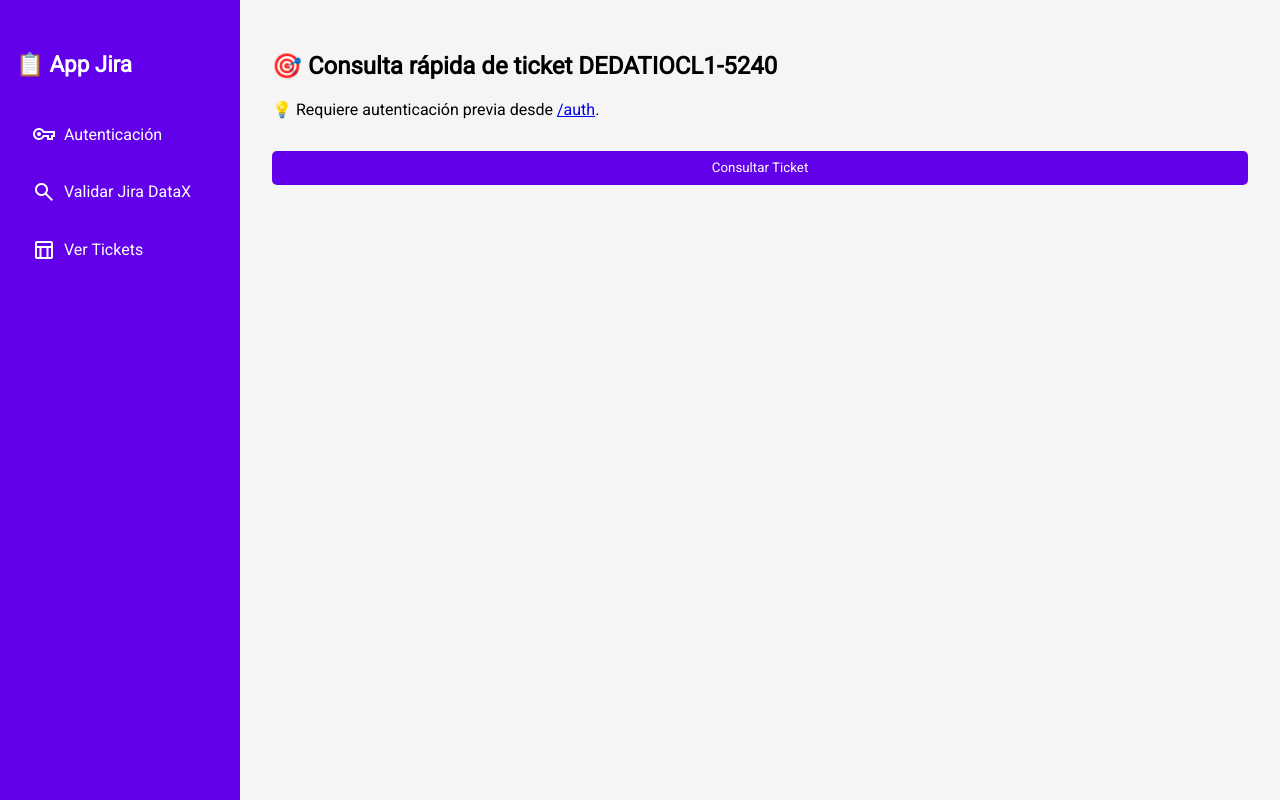
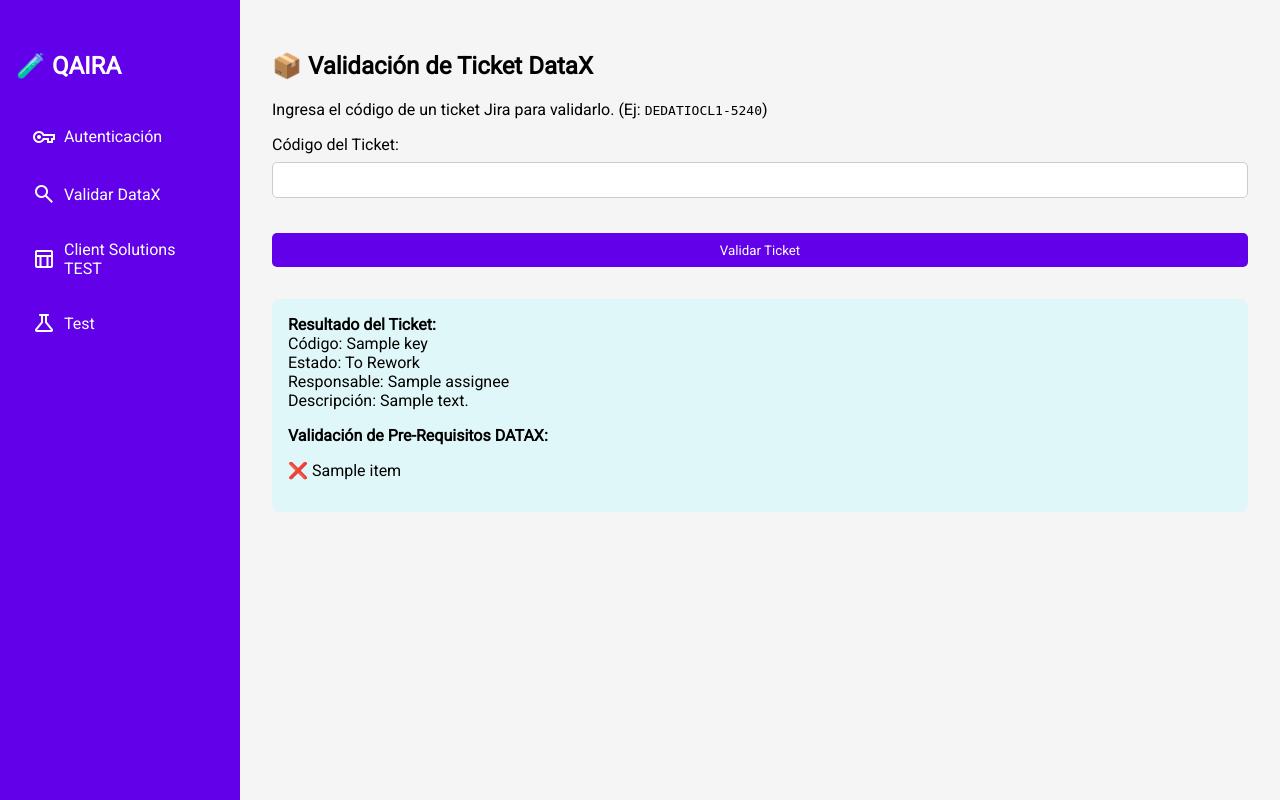
Before and after one commit to jemmyperez28/qareviewv2, a Flask app: template templates/form.html in a window 1280 px wide. Run offline with Flask 2, Linux system fonts and the light colour scheme; the template is opened without the code that fills it: most values are stand-ins (such as "Sample title", 1, 10 or a date in 2020).

Commit message:
Primera presentacion

```diff
--- a/main.py
+++ b/main.py
@@ -1,7 +1,7 @@
 from flask import Flask, request, jsonify, render_template, Response, redirect, url_for, flash
 from jira import JIRA
 import os
-from datetime import datetime , date
+from datetime import datetime, date
 import json
 
 app = Flask(__name__)
@@ -14,8 +14,8 @@ jira_auth_token = {
 }
 
 @app.route('/')
-def index():
-    return jsonify({"Choo Choo": " Welcome to your Flask app 🚅"})
+def redireccion_raiz():
+    return redirect(url_for('auth_jira'))
 
 @app.route('/form')
 def mostrar_formulario():
@@ -32,9 +32,8 @@ def auth_jira():
         try:
             jira_options = {'server': 'https://jira.globaldevtools.bbva.com'}
             jira_test = JIRA(options=jira_options, auth=(username, token))
-            jira_test.projects()  # Intenta acceder a algo para verificar
+            jira_test.projects()
 
-            # ✅ Guardar token en memoria
             jira_auth_token["username"] = username
             jira_auth_token["token"] = token
 
@@ -54,10 +53,8 @@ def sync_ticket():
         if not datos:
             return jsonify({"error": "No se recibió JSON válido"}), 400
 
-        # Agrega el timestamp dentro del mismo diccionario
         datos["timestamp_servidor"] = datetime.utcnow().isoformat()
 
-        # Guarda en archivo txt
         ruta_archivo = os.path.join(os.path.dirname(__file__), 'registro.txt')
         with open(ruta_archivo, 'a', encoding='utf-8') as f:
             f.write(json.dumps(datos, ensure_ascii=False) + '\n')
@@ -85,7 +82,6 @@ def ver_registros():
                     registro = json.loads(linea)
                     registros.append(registro)
 
-                    # ✅ Ahora el timestamp está directamente en el registro
                     if "timestamp_servidor" in registro:
                         timestamp = datetime.fromisoformat(registro["timestamp_servidor"])
                         if timestamp.date() == hoy:
@@ -111,7 +107,7 @@ def consultar_formulario():
 
     username = jira_auth_token.get("username")
     token = jira_auth_token.get("token")
-    issue_key = 'DEDATIOCL1-5240'  # fijo
+    issue_key = 'DEDATIOCL1-5315'
 
     if not username or not token:
         return jsonify({"error": "❌ No se ha autenticado aún. Ingresa credenciales en /auth"}), 400
@@ -148,7 +144,6 @@ def vista_tickets_multiples():
 
     jira_options = {'server': 'https://jira.globaldevtools.bbva.com'}
 
-    # Mapeo de tickets a su tipo de desarrollo
     tickets_info = {
         "DEDATIOCL1-5015": "ControlM",
         "DEDATIOCL1-5315": "Kirby",
@@ -162,10 +157,12 @@ def vista_tickets_multiples():
         for key, tipo_desarrollo in tickets_info.items():
             try:
                 issue = jira_obj.issue(key, expand='changelog')
-                # Buscar Team Backlog (ajusta el campo real si es diferente)
-                team_backlog = getattr(issue.fields, 'customfield_18900', 'No disponible')
+                team_backlog = "No disponible"
+                for field_key, field_val in issue.fields.__dict__.items():
+                    if isinstance(field_val, dict) and field_val.get("value") in ["ControlM", "Kirby", "DataQuality"]:
+                        team_backlog = field_val.get("value")
+                        break
 
-                # Obtener último cambio de estado
                 ultimo_cambio_estado = None
                 for historial in reversed(issue.changelog.histories):
                     for item in historial.items:
@@ -207,6 +204,65 @@ def vista_tickets_multiples():
 
     return render_template("tickets.html", tickets=resultados)
 
+@app.route('/test')
+def vista_test():
+    global jira_auth_token
+    username = jira_auth_token.get("username")
+    token = jira_auth_token.get("token")
+    issue_key = 'DEDATIOCL1-5315'
+
+    if not username or not token:
+        return render_template("test.html", error="❌ No autenticado. Por favor ve a /auth."), 401
+
+    jira_options = {'server': 'https://jira.globaldevtools.bbva.com'}
+
+    try:
+        jira_obj = JIRA(options=jira_options, auth=(username, token))
+        issue = jira_obj.issue(issue_key)
+        campos = issue.raw.get("fields", {})
+        return render_template("test.html", campos=campos)
+    except Exception as e:
+        return render_template("test.html", error=f"❌ Error al obtener el ticket: {str(e)}")
+
+@app.route('/validar-datax', methods=['POST'])
+def validar_datax():
+    global jira_auth_token
+    username = jira_auth_token.get("username")
+    token = jira_auth_token.get("token")
+    issue_key = request.form.get("ticket_code")
+
+    if not username or not token:
+        return render_template("form.html", error="❌ No autenticado. Ve a /auth."), 401
+
+    if not issue_key:
+        return render_template("form.html", error="❌ Debes ingresar un código de ticket."), 400
+
+    jira_options = {'server': 'https://jira.globaldevtools.bbva.com'}
+
+    try:
+        jira_obj = JIRA(options=jira_options, auth=(username, token))
+        issue = jira_obj.issue(issue_key)
+
+        labels = issue.fields.labels if hasattr(issue.fields, 'labels') else []
+
+        checklist = [
+            {"nombre": "DATAX_DQA", "ok": "DATAX_DQA" in labels},
+            {"nombre": "PROMOCION_NUEVA", "ok": "PROMOCION_NUEVA" in labels},
+            {"nombre": "CRQ*", "ok": any(label.startswith("CRQ") for label in labels)}
+        ]
+
+        datos = {
+            "key": issue.key,
+            "summary": issue.fields.summary,
+            "status": issue.fields.status.name,
+            "assignee": issue.fields.assignee.displayName if issue.fields.assignee else "Sin asignar",
+            "checklist": checklist
+        }
+
+        return render_template("form.html", resultado=datos)
+
+    except Exception as e:
+        return render_template("form.html", error=f"❌ Error al consultar el ticket: {str(e)}")
 
 
 
--- a/templates/base.html
+++ b/templates/base.html
@@ -2,13 +2,12 @@
 <html lang="es">
 <head>
     <meta charset="UTF-8">
-    <title>{% block title %}App Jira{% endblock %}</title>
+    <title>{% block title %}QAIRA{% endblock %}</title>
     <meta name="viewport" content="width=device-width, initial-scale=1.0">
 
     <!-- Google Fonts + Material Icons -->
     <link href="https://fonts.googleapis.com/css2?family=Roboto&display=swap" rel="stylesheet">
     <link href="https://fonts.googleapis.com/css2?family=Material+Symbols+Outlined" rel="stylesheet" />
-
 
     <style>
         body {
@@ -30,7 +29,7 @@
         }
 
         aside h1 {
-            font-size: 1.4rem;
+            font-size: 1.5rem;
             margin-bottom: 2rem;
         }
 
@@ -100,10 +99,11 @@
 </head>
 <body>
     <aside>
-        <h1>📋 App Jira</h1>
+        <h1>🧪 QAIRA</h1>
         <a href="/auth"><span class="material-symbols-outlined">vpn_key</span>Autenticación</a>
-        <a href="/form"><span class="material-symbols-outlined">search</span>Validar Jira DataX</a>
-        <a href="/tickets"><span class="material-symbols-outlined">table_chart</span>Ver Tickets</a>
+        <a href="/form"><span class="material-symbols-outlined">search</span>Validar DataX</a>
+        <a href="/tickets"><span class="material-symbols-outlined">table_chart</span>Client Solutions TEST</a>
+        <a href="/test"><span class="material-symbols-outlined">science</span>Test</a>
     </aside>
 
     <div class="container">
--- a/templates/form.html
+++ b/templates/form.html
@@ -1,47 +1,46 @@
 {% extends "base.html" %}
 
-{% block title %}Consulta Rápida Jira{% endblock %}
+{% block title %}Validar Ticket DataX{% endblock %}
 
 {% block content %}
-<h2>🎯 Consulta rápida de ticket DEDATIOCL1-5240</h2>
-<p>💡 Requiere autenticación previa desde <a href="/auth">/auth</a>.</p>
+<h2>📦 Validación de Ticket DataX</h2>
+<p>Ingresa el código de un ticket Jira para validarlo. (Ej: <code>DEDATIOCL1-5240</code>)</p>
 
-<button id="consultarBtn">Consultar Ticket</button>
+<form method="post" action="/validar-datax">
+    <label for="ticket_code">Código del Ticket:</label><br>
+    <input type="text" id="ticket_code" name="ticket_code" required><br><br>
 
-<div id="resultado" style="margin-top: 2rem; padding: 1rem; background-color: #e0e0e0; border-radius: 8px; display: none;">
-    <strong>Resultado:</strong>
-    <pre id="resultadoContenido" style="white-space: pre-wrap;"></pre>
-</div>
+    <button type="submit">Validar Ticket</button>
+</form>
 
-<script>
-    document.getElementById('consultarBtn').addEventListener('click', async function () {
-        const btn = this;
-        const resultadoDiv = document.getElementById('resultado');
-        const contenido = document.getElementById('resultadoContenido');
+{% if resultado %}
+  <div style="margin-top: 2rem; background: #e0f7fa; padding: 1rem; border-radius: 8px;">
+    <strong>Resultado del Ticket:</strong><br>
+    Código: {{ resultado.key }}<br>
+    Estado: {{ resultado.status }}<br>
+    Responsable: {{ resultado.assignee }}<br>
+    Descripción: {{ resultado.summary }}
 
-        btn.disabled = true;
-        btn.textContent = "Consultando...";
+    <div style="margin-top: 1rem;">
+      <strong>Validación de Pre-Requisitos DATAX:</strong>
+      <ul style="list-style: none; padding-left: 0;">
+        {% for item in resultado.checklist %}
+          <li>
+            {% if item.ok %}
+              ✅ {{ item.nombre }}
+            {% else %}
+              ❌ {{ item.nombre }}
+            {% endif %}
+          </li>
+        {% endfor %}
+      </ul>
+    </div>
+  </div>
+{% endif %}
 
-        try {
-            const res = await fetch('/consulta', {
-                method: 'POST'
-            });
-
-            const data = await res.json();
-            resultadoDiv.style.display = 'block';
-
-            if (res.ok) {
-                contenido.textContent = JSON.stringify(data, null, 2);
-            } else {
-                contenido.textContent = data.error || "Error desconocido.";
-            }
-        } catch (err) {
-            resultadoDiv.style.display = 'block';
-            contenido.textContent = "❌ Error de conexión.";
-        }
-
-        btn.disabled = false;
-        btn.textContent = "Consultar Ticket";
-    });
-</script>
+{% if error %}
+  <div style="margin-top: 2rem; background: #ffcdd2; padding: 1rem; border-radius: 8px;">
+    {{ error }}
+  </div>
+{% endif %}
 {% endblock %}
--- a/templates/tickets.html
+++ b/templates/tickets.html
@@ -3,7 +3,7 @@
 {% block title %}Listado de Tickets Jira{% endblock %}
 
 {% block content %}
-<h2>📋 Estado de Tickets del grupo</h2>
+<h2>📋 Estado de Tickets del grupo CLIENT SOLUTIONS</h2>
 
 {% if error %}
   <div style="padding: 1rem; background-color: #ffcdd2; border-radius: 8px; margin-bottom: 1rem;">
```
Also changed, not shown: templates/test.html (added, +17 -0 lines).
